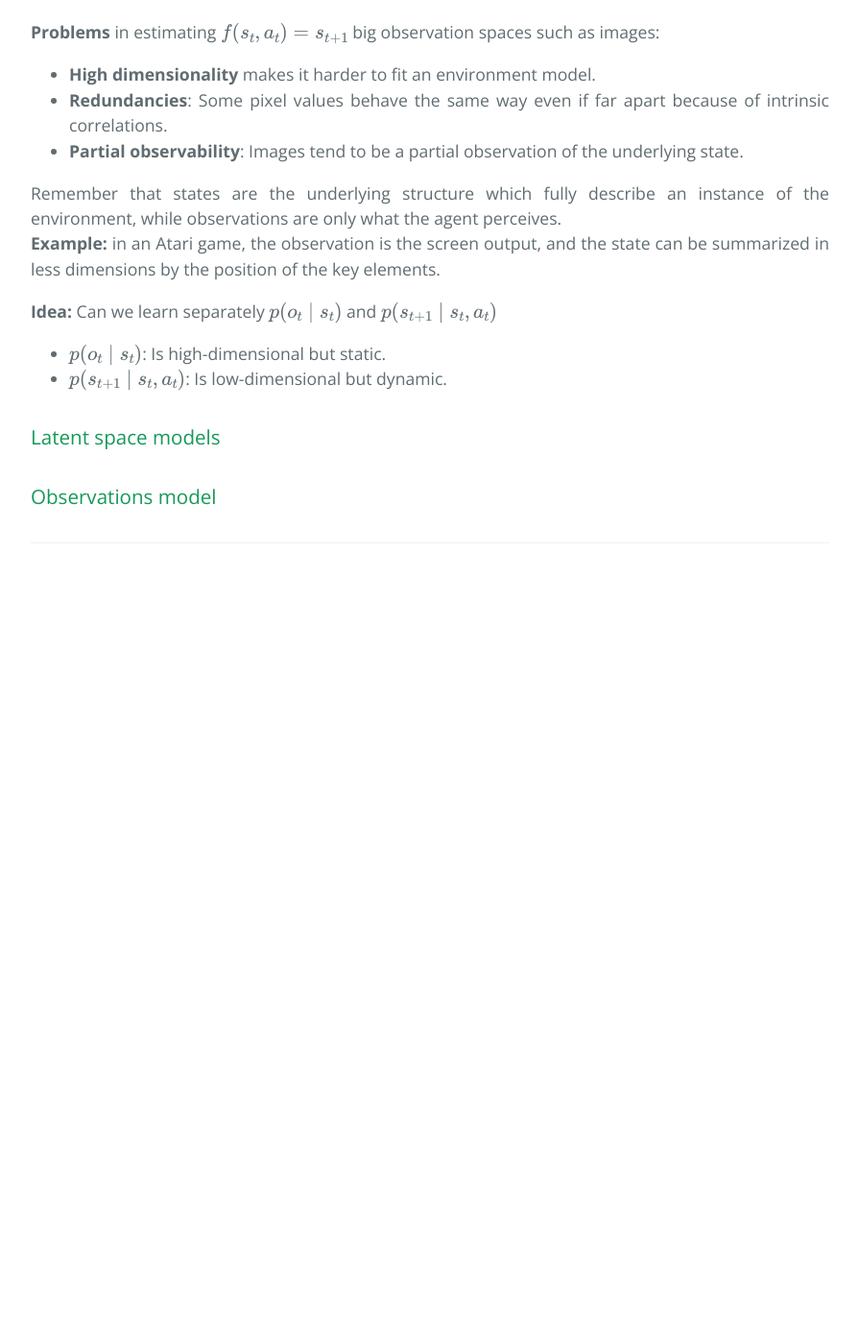
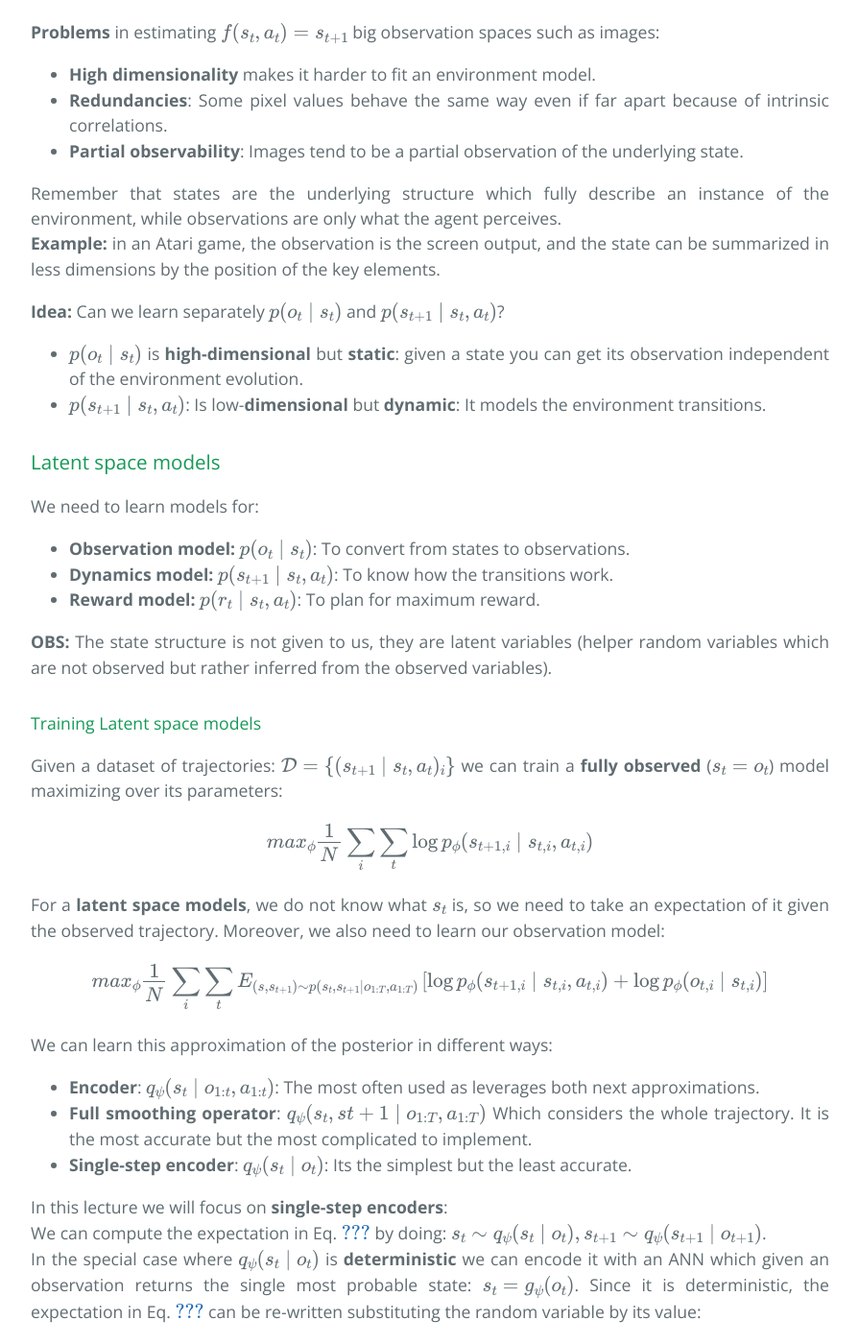
Before and after one commit to CampusAI/CampusAI.github.io, a Jekyll site: the page built from _lectures/lecture_11/lecture11.md, in a window 1280 px wide and 1400 px high, scrolled down 3711 px. Shown: the whole window at 96% size, without its empty margins (192-1087 px from the left). Built offline with Jekyll 4.4.1, drawn with Linux system fonts in a browser that asks for light colours; formulas are drawn with MathJax 3; before the commit the page ends 4341 px from its top, so only the background shows below that; some of the changed text lies outside the part shown.

Commit message:
Finished second half of lecture 11

```diff
--- a/_lectures/lecture_11/lecture11.md
+++ b/_lectures/lecture_11/lecture11.md
@@ -8,9 +8,9 @@ slides-link: http://rail.eecs.berkeley.edu/deeprlcourse/static/slides/lec-11.pdf
 video-link: https://www.youtube.com/watch?v=pE0GUFs-EHI&list=PLkFD6_40KJIwhWJpGazJ9VSj9CFMkb79A&index=12&
 ---
 
-**Idea:** If we learn $$f(s_t, a_t) = s_{t+1}$$ (or $$p(s_{t+1} \mid s_t, a_t)$$ in stochastic envs.) we can apply [last lecture](/lectures/lecture10) techniques.
+**Idea:** If we learn $$f(s_t, a_t) = s_{t+1}$$ (or $$p(s_{t+1} \mid s_t, a_t)$$ in stochastic envs.) we can apply [last lecture](/lectures/lecture10) techniques to get a policy.
 
-# Naive approaches
+# Basic approaches
 
 ### System identification in classical robotics:
 {% include figure.html url="/_lectures/lecture_11/si_1.png"%}
@@ -84,14 +84,14 @@ J(a_1,...,a_T) = \sum_t r(s_t, a_t)
 s_{t+1} = f(s_t, a_t)
 \end{equation}
 
+#### Stochastic environments:
+
 Now, the next states are predicted by an average of multiple models:
 \begin{equation}
 J(a_1,...,a_T) = \frac{1}{N} \sum_i \sum_t r(s_{t, i}, a_t)
 \space \space \space \space s.t. \space
 s_{t+1, i} = f_i (s_{t, i}, a_t)
 \end{equation}
-
-#### Stochastic environments:
 
 In case of a stochastic environment, the algorithm becomes:
 
@@ -110,10 +110,75 @@ In case of a stochastic environment, the algorithm becomes:
 Remember that states are the underlying structure which fully describe an instance of the environment, while observations are only what the agent perceives.\\
 **Example:** in an Atari game, the observation is the screen output, and the state can be summarized in less dimensions by the position of the key elements.
 
-**Idea:** Can we learn separately $$p(o_t \mid s_t )$$ and $$p(s_{t+1} \mid s_t, a_t)$$
-- **$$p(o_t \mid s_t )$$**: Is high-dimensional but static.
-- **$$p(s_{t+1} \mid s_t, a_t)$$**: Is low-dimensional but dynamic.
+**Idea:** Can we learn separately $$p(o_t \mid s_t )$$ and $$p(s_{t+1} \mid s_t, a_t)$$?
+- $$p(o_t \mid s_t )$$ is **high-dimensional** but **static**: given a state you can get its observation independent of the environment evolution.
+- $$p(s_{t+1} \mid s_t, a_t)$$: Is low-**dimensional** but **dynamic**: It models the environment transitions.
 
 ### Latent space models
+We need to learn models for:
+- **Observation model:** $$p(o_t \mid s_t )$$: To convert from states to observations.
+<!-- - $$p(s_t \mid o_t )$$: To convert from observations to states. -->
+- **Dynamics model:** $$p(s_{t+1} \mid s_t, a_t )$$: To know how the transitions work.
+- **Reward model:** $$p(r_t \mid s_t, a_t )$$: To plan for maximum reward.
+
+**OBS:** The state structure is not given to us, they are latent variables (helper random variables which are not observed but rather inferred from the observed variables).
+
+#### Training Latent space models
+Given a dataset of trajectories: $$\mathcal{D} = \{(s_{t+1} \mid s_t, a_t)_i\}$$ we can train a **fully observed** ($$s_t = o_t$$) model maximizing over its parameters:
+
+\begin{equation}
+max_{\phi} \frac{1}{N} \sum_i \sum_t \log p_{\phi} (s_{t+1, i} \mid s_{t, i}, a_{t, i})
+\end{equation}
+
+For a **latent space models**, we do not know what $$s_t$$ is, so we need to take an expectation of it given the observed trajectory. Moreover, we also need to learn our observation model:
+
+\begin{equation}
+\label{eq:latent_learning}
+max_{\phi} \frac{1}{N} \sum_i \sum_t
+E_{(s, s_{t+1})\sim p(s_t, s_{t+1} \mid o_{1:T}, a_{1:T})} \left[
+\log p_{\phi} (s_{t+1, i} \mid s_{t, i}, a_{t, i}) + \log p_{\phi} (o_{t, i} \mid s_{t, i})
+\right]
+\end{equation}
+
+<!-- I dont understand why the expectation is over (s_t and s_{t+1}), isnt that what we are also trying to learn? shouldnt it be over only s_t?? -->
+
+We can learn this approximation of the posterior in different ways:
+- **Encoder**: $$q_\psi (s_t \mid o_{1:t}, a_{1:t})$$: The most often used as leverages both next approximations.
+- **Full smoothing operator**: $$q_\psi (s_t, s{t+1} \mid o_{1:T}, a_{1:T})$$ Which considers the whole trajectory. It is the most accurate but the most complicated to implement.
+- **Single-step encoder**: $$q_\psi (s_t \mid o_t)$$: Its the simplest but the least accurate.
+
+In this lecture we will focus on **single-step encoders**:\\
+We can compute the expectation in Eq. \ref{eq:latent_learning} by doing:
+$$s_t \sim q_\psi (s_t \mid o_t), s_{t+1} \sim q_\psi(s_{t+1} \mid o_{t+1})$$.\\
+In the special case where $$q_\psi (s_t \mid o_t)$$ is **deterministic** we can encode it with an ANN which given an observation returns the single most probable state: $$s_t = g_\psi (o_t)$$. Since it is deterministic, the expectation in Eq. \ref{eq:latent_learning} can be re-written substituting the random variable by its value:
+
+\begin{equation}
+\label{eq:latent_learning_det}
+max_{\phi, \psi} \frac{1}{N} \sum_i \sum_t
+\log p_{\phi} (g_\psi (o_{t+1, i}) \mid g_\psi (o_{t, i}), a_{t, i}) + \log p_{\phi} (o_{t, i} \mid g_\psi (o_{t, i}))
+\end{equation}
+
+Everything is differentiable so this can be trained using backprop. In addition, we can append our reward model as:
+
+\begin{equation}
+\label{eq:latent_learning_det_reward}
+max_{\phi, \psi} \frac{1}{N} \sum_i \sum_t
+\log p_{\phi} (g_\psi (o_{t+1, i}) \mid g_\psi (o_{t, i}), a_{t, i}) + \log p_{\phi} (o_{t, i} \mid g_\psi (o_{t, i)}) + \log p_\phi (r_{t,i} \mid g_\psi (o_{t,i}))
+\end{equation}
+
+In this order, we have the **latent space dinamics**, the **obesrvation reconstruction** and the **reward model**. The previous model-based algorithm can be adapted as:
+
+{% include figure.html url="/_lectures/lecture_11/latent_space.png"%}
+
+**OBS**: How is this related to Hidden Markov Models (HMM) and Kalman filters (or Linear Quadratic Estimation, LQE)?
+- All three rely on the same structure of learning a latent space given observations.
+- **HMM** has states and observations which are all discrete (ususally uses tabular representations).
+- **Kalman Filters** has states and observations which are all continuous and uses linear Gaussian representations for everything.
+- **Latent space RL models**: Can deal with much bigger spaces such as images thanks to ANNs.
+
+<!-- TODO(Oleguer): Maybe I'll move this into an annex and talk about HMM and Kalman filters -->
 
 ### Observations model
+
+Do we really need to learn an embedding to get the underlying states?\\
+**Observations model** directly learn $$p(o_{t+1} \mid o_t, a_t)$$. Usually combining CNNs with RNNs in a kind of video-prediction model achieves good results.
```
Also changed, not shown: other parts of _lectures/lecture_11/lecture11.md (+2 -2 lines), _lectures/lecture_11/latent_space.png (added).
